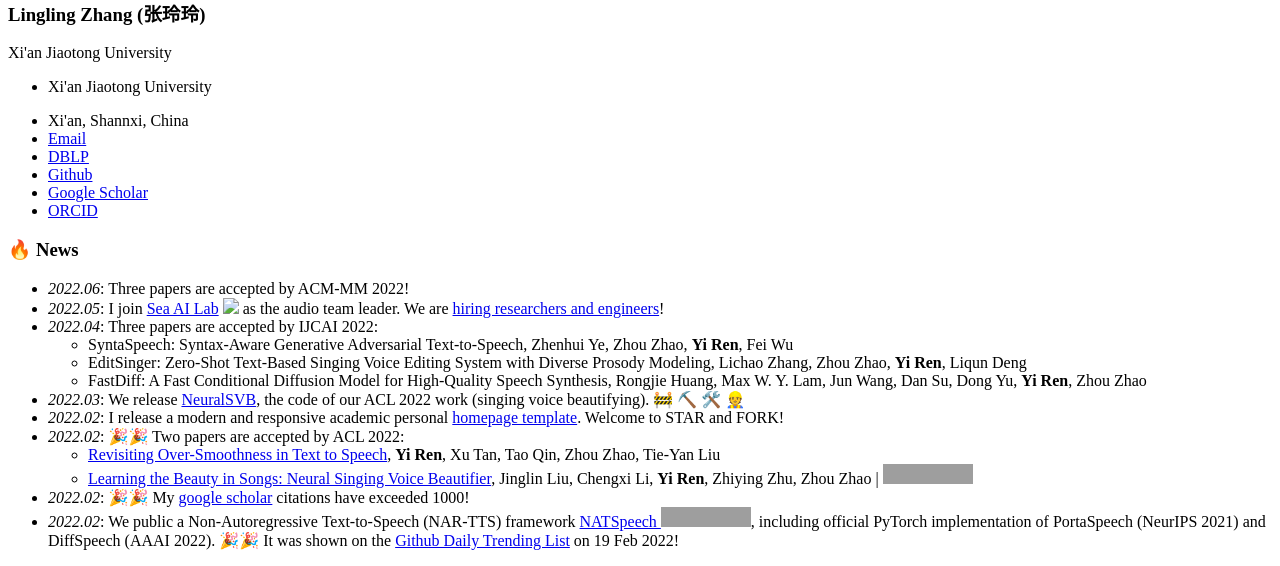
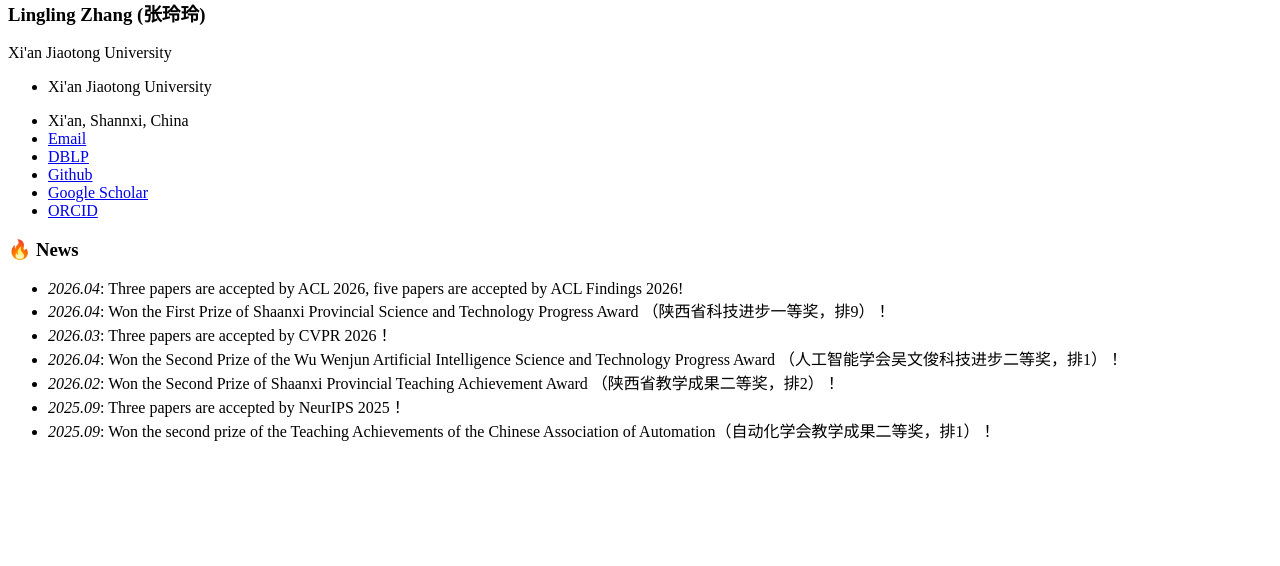
Before and after one commit to zhang-lingling/zhang-lingling.github.io, a Jekyll site: the page built from _pages/includes/news.md, in a window 1280 px wide. Shown: the part 526-1092 px from the top of the page. Built offline with Jekyll 4.4.1, drawn with Linux system fonts in a browser that asks for light colours; our own code applies the rules of GitHub Pages for plain Markdown files; after the commit the page ends 984 px from its top, so only the background shows below that; grey boxes are pictures that could not be loaded.

Commit message:
Update news.md

```diff
--- a/_pages/includes/news.md
+++ b/_pages/includes/news.md
@@ -1,14 +1,8 @@
 # 🔥 News
-- *2022.06*: Three papers are accepted by ACM-MM 2022!
-- *2022.05*: I join [Sea AI Lab](https://sail.sea.com/) <img src='./images/logo-sea-header-desktop.webp' style='width: 6em;'> as the audio team leader. We are [hiring researchers and engineers](https://career.sea.com/position/427)!
-- *2022.04*: Three papers are accepted by IJCAI 2022:
-  - SyntaSpeech: Syntax-Aware Generative Adversarial Text-to-Speech, Zhenhui Ye, Zhou Zhao, **Yi Ren**, Fei Wu
-  - EditSinger: Zero-Shot Text-Based Singing Voice Editing System with Diverse Prosody Modeling, Lichao Zhang, Zhou Zhao, **Yi Ren**, Liqun Deng
-  - FastDiff: A Fast Conditional Diffusion Model for High-Quality Speech Synthesis, Rongjie Huang, Max W. Y. Lam, Jun Wang, Dan Su, Dong Yu, **Yi Ren**, Zhou Zhao
-- *2022.03*: We release [NeuralSVB](https://github.com/MoonInTheRiver/NeuralSVB), the code of our ACL 2022 work (singing voice beautifying). 🚧 ⛏️ 🛠️ 👷
-- *2022.02*: I release a modern and responsive academic personal [homepage template](https://github.com/RayeRen/acad-homepage.github.io). Welcome to STAR and FORK!
-- *2022.02*: 🎉🎉 Two papers are accepted by ACL 2022:
-  - [Revisiting Over-Smoothness in Text to Speech](https://arxiv.org/abs/2202.13066), **Yi Ren**, Xu Tan, Tao Qin, Zhou Zhao, Tie-Yan Liu
-  - [Learning the Beauty in Songs: Neural Singing Voice Beautifier](https://arxiv.org/abs/2202.13277), Jinglin Liu, Chengxi Li, **Yi Ren**, Zhiying Zhu, Zhou Zhao \| [![](https://img.shields.io/github/stars/MoonInTheRiver/NeuralSVB?style=social&label=Code+Stars)](https://github.com/MoonInTheRiver/NeuralSVB)
-- *2022.02*: 🎉🎉 My [google scholar](https://scholar.google.com/citations?user=4FA6C0AAAAAJ) citations have exceeded 1000!
-- *2022.02*: We public a Non-Autoregressive Text-to-Speech (NAR-TTS) framework [NATSpeech ![](https://img.shields.io/github/stars/NATSpeech/NATSpeech?style=social)](https://github.com/NATSpeech/NATSpeech), including official PyTorch implementation of PortaSpeech (NeurIPS 2021) and DiffSpeech (AAAI 2022). 🎉🎉 It was shown on the [Github Daily Trending List](https://github.motakasoft.com/trending/?d=2022-02-19&l=all) on 19 Feb 2022!
+- *2026.04*: Three papers are accepted by ACL 2026, five papers are accepted by ACL Findings 2026!
+- *2026.04*: Won the First Prize of Shaanxi Provincial Science and Technology Progress Award （陕西省科技进步一等奖，排9）！
+- *2026.03*: Three papers are accepted by CVPR 2026！
+- *2026.04*: Won the Second Prize of the Wu Wenjun Artificial Intelligence Science and Technology Progress Award （人工智能学会吴文俊科技进步二等奖，排1）！
+- *2026.02*: Won the Second Prize of Shaanxi Provincial Teaching Achievement Award  （陕西省教学成果二等奖，排2）！
+- *2025.09*: Three papers are accepted by NeurIPS 2025！
+- *2025.09*: Won the second prize of the Teaching Achievements of the Chinese Association of Automation（自动化学会教学成果二等奖，排1）！
```
